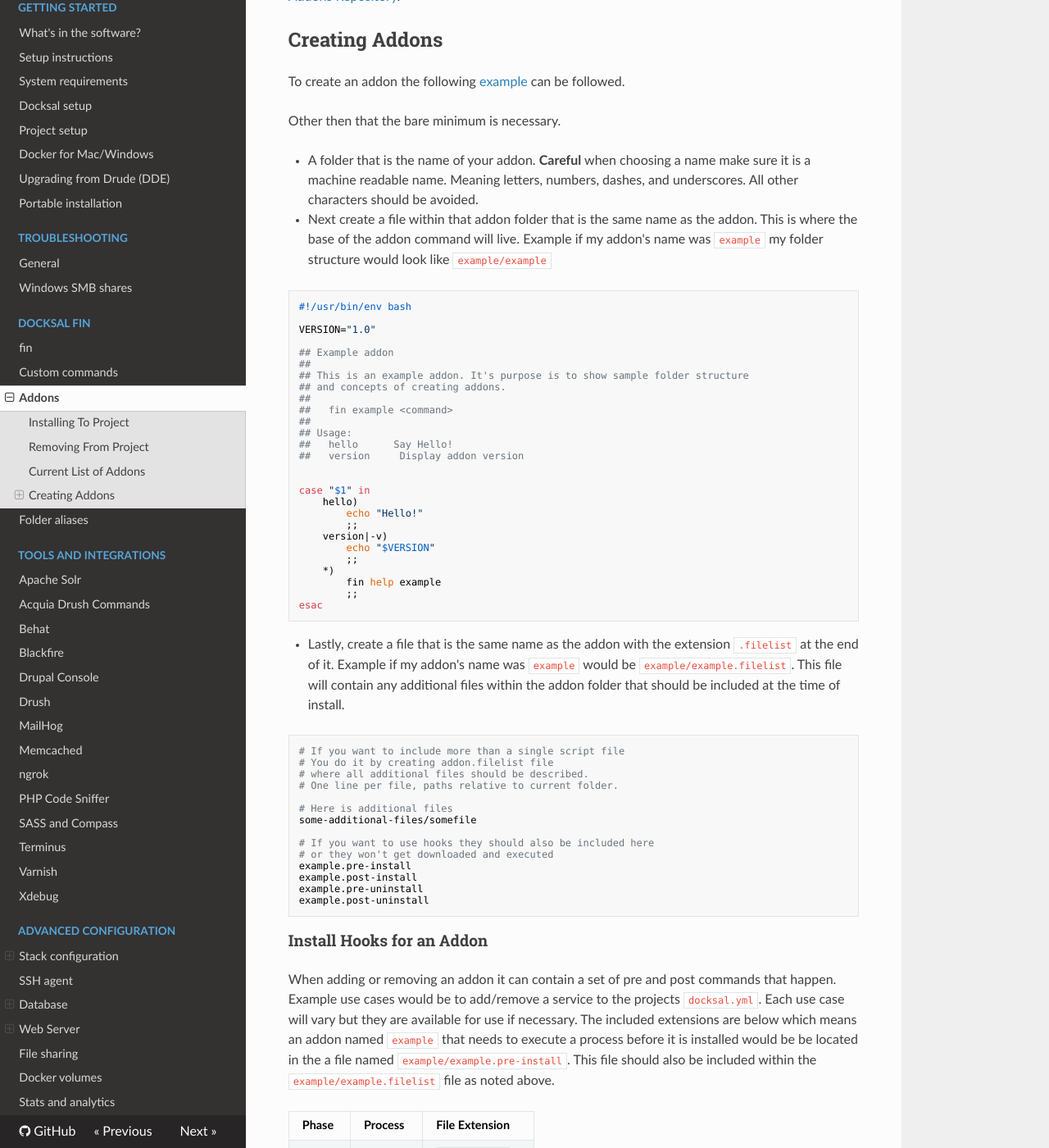
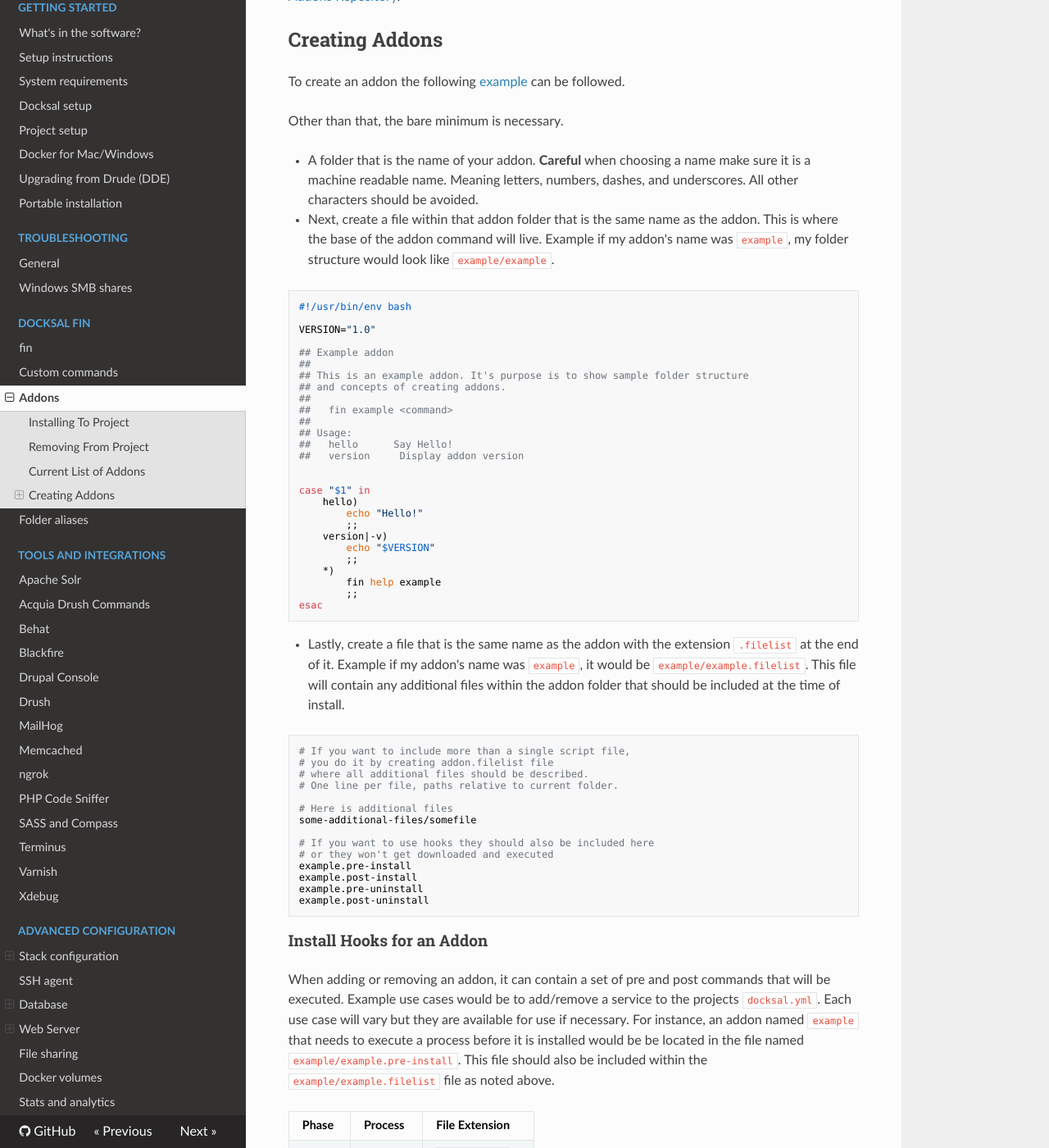
Before and after one commit to docksal/docksal, an MkDocs documentation site: the page built from docs/fin/addons.md, in a window 1280 px wide and 1400 px high, scrolled down 1276 px. Shown: the whole window at 82% size. Built offline with MkDocs 1.6.1, drawn with Linux system fonts in a browser that asks for light colours; nearby versions of some CDN libraries; old or Windows-style settings are respelled for this version of MkDocs; some of the changed text lies outside the part shown.

Commit message:
Fixes minor typos, grammar, and readability issues.

````diff
--- a/docs/fin/addons.md
+++ b/docs/fin/addons.md
@@ -13,11 +13,11 @@ Installing an addon can be as simple executing the `addon` command within the pr
 fin addon install <name>
 ```
 
-What happens is the addon will be checked on if it's located in the `~/.docksal/addons` directory. If it does not then it will attempt to search the [Docksal Addons Repository](https://github.com/docksal/addons).
+Fin will first look for the addon in the `~/.docksal/addons` directory. If it is not located there, then it will attempt to search the [Docksal Addons Repository](https://github.com/docksal/addons).
 
 ## Removing From Project
 
-To remove an addon this is
+To remove an addon run
 
 ```
 fin addon remove <name>
@@ -40,18 +40,18 @@ Here is a list of already created addons that can help extend functionality for
 |   solr | [Apache Solr](http://lucene.apache.org/solr/) search service for current project |  |
 |   uli | Generate one time login url for current site | Drupal |
 
-__NOTE:__ This list may not be up to date, To see a more comprehensive list consult the [Docksal Addons Repository](https://github.com/docksal/addons).
+__NOTE:__ This list may not be up to date. To see a more comprehensive list consult the [Docksal Addons Repository](https://github.com/docksal/addons).
 
 ## Creating Addons
 
 To create an addon the following [example](https://github.com/docksal/addons/tree/master/example) can be followed.
 
-Other then that the bare minimum is necessary.
+Other than that, the bare minimum is necessary.
 
 * A folder that is the name of your addon. **Careful** when choosing a name make sure it is a machine readable name. Meaning
 letters, numbers, dashes, and underscores. All other characters should be avoided.
-* Next create a file within that addon folder that is the same name as the addon. This is where the base of the addon command will
-live. Example if my addon's name was `example` my folder structure would look like `example/example`
+* Next, create a file within that addon folder that is the same name as the addon. This is where the base of the addon command will
+live. Example if my addon's name was `example`, my folder structure would look like `example/example`.
 ```bash
 #!/usr/bin/env bash
 
@@ -82,10 +82,10 @@ case "$1" in
 esac
 ```
 
-* Lastly, create a file that is the same name as the addon with the extension `.filelist` at the end of it. Example if my addon's name was `example` would be `example/example.filelist`. This file will contain any additional files within the addon folder that should be included at the time of install.
+* Lastly, create a file that is the same name as the addon with the extension `.filelist` at the end of it. Example if my addon's name was `example`, it would be `example/example.filelist`. This file will contain any additional files within the addon folder that should be included at the time of install.
 ```
-# If you want to include more than a single script file
-# You do it by creating addon.filelist file
+# If you want to include more than a single script file,
+# you do it by creating addon.filelist file
 # where all additional files should be described.
 # One line per file, paths relative to current folder.
 
@@ -102,8 +102,7 @@ example.post-uninstall
 
 ### Install Hooks for an Addon
 
-When adding or removing an addon it can contain a set of pre and post commands that happen. Example use cases would be to add/remove a service to the projects `docksal.yml`.
-Each use case will vary but they are available for use if necessary. The included extensions are below which means an addon named `example` that needs to execute a process before it is installed would be be located in the a file named `example/example.pre-install`. This file should also be included within the `example/example.filelist` file as noted above.
+When adding or removing an addon, it can contain a set of pre and post commands that will be executed. Example use cases would be to add/remove a service to the projects `docksal.yml`. Each use case will vary but they are available for use if necessary. For instance, an addon named `example` that needs to execute a process before it is installed would be be located in the file named `example/example.pre-install`. This file should also be included within the `example/example.filelist` file as noted above.
 
 
 Phase | Process | File Extension
````
Also changed, not shown: other parts of docs/fin/addons.md (+1 -1 lines), docs/getting-started/env-setup-native.md (+2 -2 lines).
